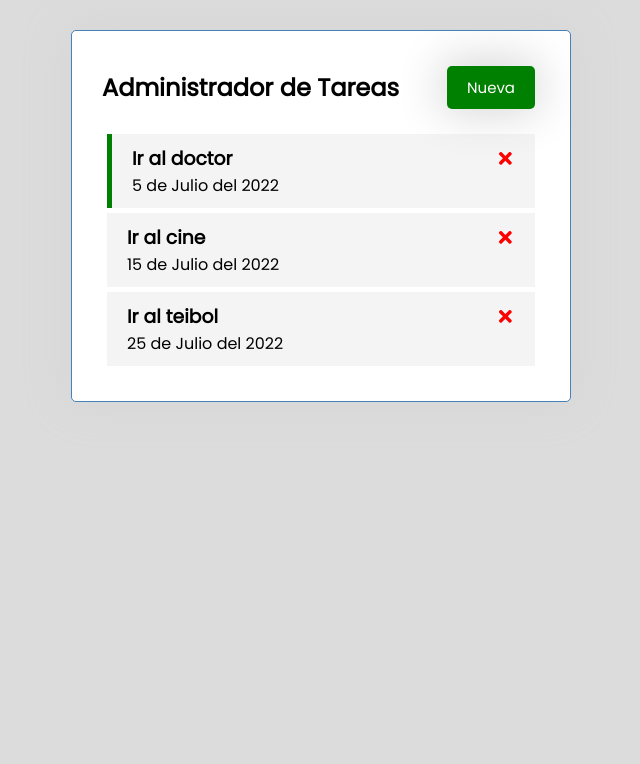
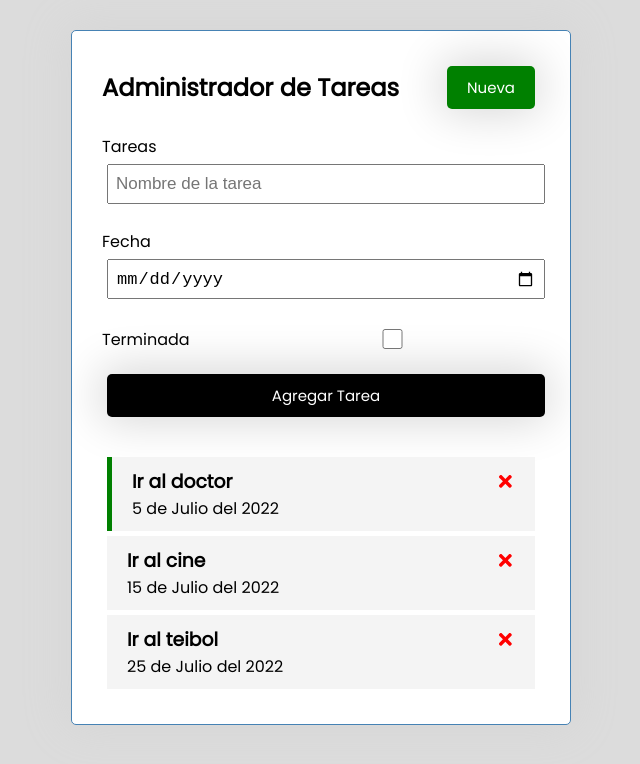
Before and after one commit to VictorManuelSalas/Administrador-de-Tareas, a React (Vite) app: page / in a window 1280 px wide. Shown: the top 764 px of the page, without its empty margins (319-959 px from the left). Built offline with nearby package versions, Linux system fonts and the light colour scheme.

Commit message:
Add Tarea part1

```diff
--- a/src/App.jsx
+++ b/src/App.jsx
@@ -1,5 +1,6 @@
 import Header from "./componentes/Header"
 import Tareas from "./componentes/Tareas"
+import AddTarea from "./componentes/AddTarea"
 import { useState } from 'react'
 
 function App() {
@@ -23,7 +24,11 @@ function App() {
       fecha: '25 de Julio del 2022',
       terminada: false,
     }
-  ])
+  ]);
+  //Agregar Tarea
+  const addTarea = (tarea) => {
+
+  }
 
   //Funcion para eliminar una tarea al dar clic a la x
   //Esta funicon obtiene el valor de id
@@ -34,7 +39,8 @@ function App() {
 
   //Toggle terminado
   const toggleTerminado = (id) => {
-    //El map ara un recorido por todos y preguntara que si el id es igual a el id de alguna tarea y al ser match entonces hagarra y cambia el valor bolueano
+    //El map ara un recorido por todos y preguntara que si el id es igual a el id de alguna tarea y al ser match entonces le ase una copia de las base
+    //y a la propiedad terminada que tiene el objeto, lo cambiara su valor que tiene actualmente por un diferente con el ! y sino es el id igual entonces no hace nada
     setTareas(tareas.map((tarea) => tarea.id === id ? {...tarea, terminada: !tarea.terminada }: tarea ))
   }
   //Los componentes se crean siempre con mayuscula la primera letra
@@ -47,7 +53,9 @@ function App() {
     </>*/
     <div className="container">
       <Header titulo='Administrador de Tareas' />
+      <AddTarea onAdd={addTarea} />
       {tareas.length > 0 ? (<Tareas tareas={tareas} onDelete={deleteTarea}  onToggle={toggleTerminado}/>) : ('No hay Tareas para mostrar')}
+
     </div>
     )
 }
--- /dev/null
+++ b/src/componentes/AddTarea.jsx
@@ -0,0 +1,52 @@
+import React from 'react'
+
+const AddTarea = ( { onAdd } ) => {
+    //Modificacion de estados que son arreglos, pa cada input con useState que se inicializara con un string vacio
+    const [texto, setTexto] = React.useState('');
+    const [fecha, setFecha] = React.useState('');
+    //Este es false por que es boleano el input terminado
+    const [terminada, setTerminada] = React.useState(false);
+
+    //Los estados se les pasan a los inputs con el valor value e igualarlos a la variable primera del arreglo de los estados
+    //con eso el input no permitira agregar texto por lo cual se debe de generar un atributo onChange(cuando se cambia el estado) en el cual habra una funcion de
+    //flecha que recibe una variable e,  esta funcion ara que se le de el texto que se agregue al input a la variable setTexto del arreglo
+    // ------e.target.value es para recibir todo lo que se escriba, la e recibe el texto y el target.value es definirlo a la nueva variable del arreglo del estado
+
+    //Funcion onSubmit recibe los valores y los mete en el variable e
+    const onSubmit = (e) => {
+        //Este es para que no se refresque la pagina mediante el formulario
+        e.preventDefault()
+
+        if(!texto){
+            return alert('Por favor ingres el texto')
+        }
+
+        //Se le pasan los datos estructurados al atributo onAdd o el prop recibido de app.jsx
+        onAdd({texto, fecha, terminada})
+
+        //Para resetear el formulario al hacer submit se le da valores vacios a los seters
+        setTexto('');
+        setFecha('')
+        setTerminada(false);
+    }
+    //En el form al hacer submit se ejecutara la funicon de arriba llamada onSubmit
+    return (
+    <form onSubmit={onSubmit}  className='add-form'>
+        <div className='form-control'>
+            <label>Tareas</label>
+            <input type='text' placeholder='Nombre de la tarea ' value={texto} onChange={ (e) => setTexto(e.target.value) } ></input>
+        </div>
+        <div className='form-control'>
+            <label>Fecha</label>
+            <input type='date' placeholder='Fecha' value={fecha} onChange={ (e) => setFecha(e.target.value)} ></input>
+        </div>
+        <div className='form-control form-control-check'>
+            <label>Terminada</label>
+            <input type='checkbox' checked={terminada} value={terminada} onChange={ (e) => setTerminada(e.currentTarget.checked) }></input>
+        </div>
+        <input className='btn btn-block' type='submit' value='Agregar Tarea'></input>
+    </form>
+  )
+}
+
+export default AddTarea
--- a/src/componentes/Tarea.jsx
+++ b/src/componentes/Tarea.jsx
@@ -16,6 +16,3 @@ const Tarea = ({ tarea, onDelete, onToggle }) => {
 }
 
 export default Tarea
-
-
-//minuto 1:42:02
```
